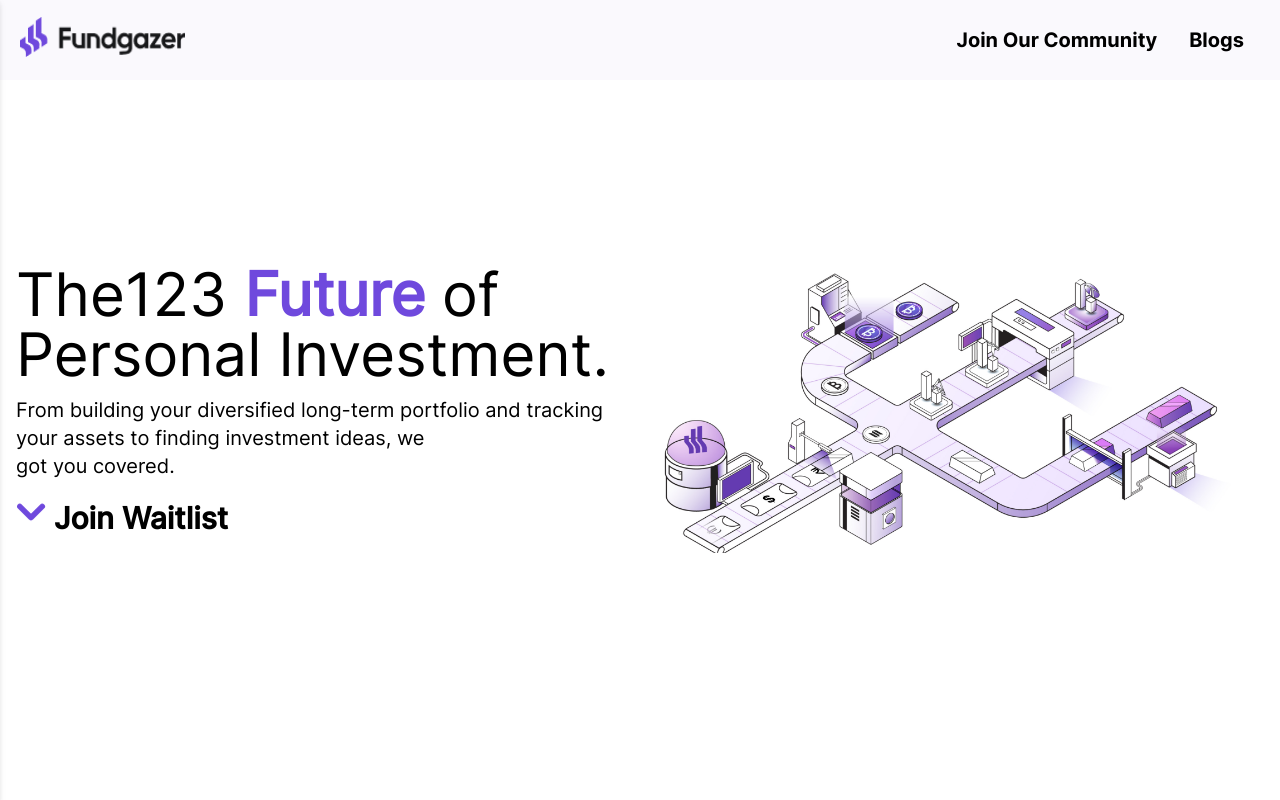
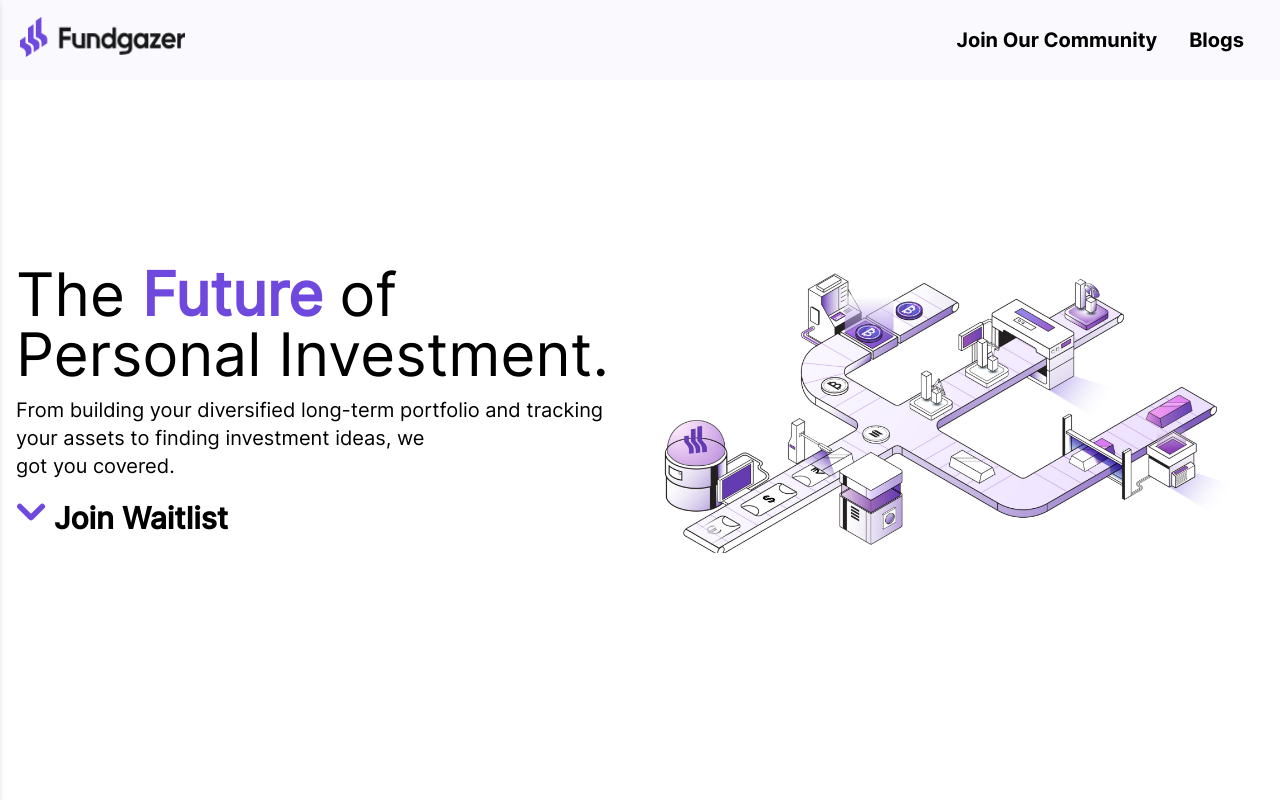
Before and after one commit to mufaqar/fundgazer, a Next.js app: page / in a window 1280 px wide. Shown: the top 800 px of the page. Built offline with nearby package versions, Linux system fonts and the light colour scheme.

Commit message:
updated by main

```diff
--- a/pages/index.js
+++ b/pages/index.js
@@ -10,7 +10,7 @@ export default function Home() {
         <div className='container mx-auto min-h-screen h-full py-20 grid md:grid-cols-2 grid-cols-1 items-center gap-4'>
           <div className="p-4 flex flex-col justify-between">
             <div>
-              <h1 className='text-6xl font-thin font-interRegular'>The123 <span className='text-skin-primary font-bold'>Future</span> of Personal Investment.</h1>
+              <h1 className='text-6xl font-thin font-interRegular'>The <span className='text-skin-primary font-bold'>Future</span> of Personal Investment.</h1>
               <p className='text-xl font-medium mt-3 font-interRegular'>From building your diversified long-term portfolio and tracking your assets to finding investment ideas, we <br></br>got you covered.</p>
             </div>
             <Link href="#">
```
